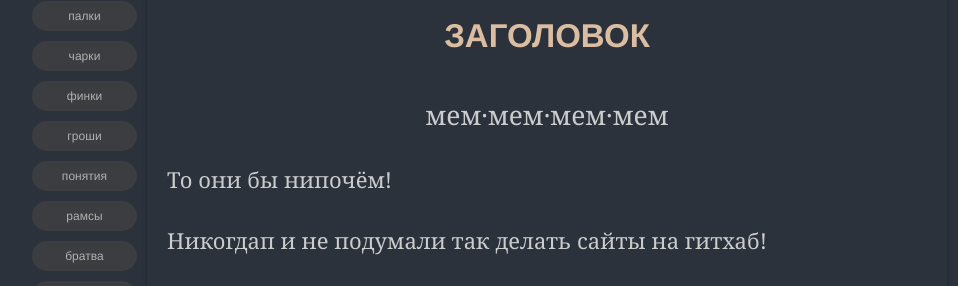
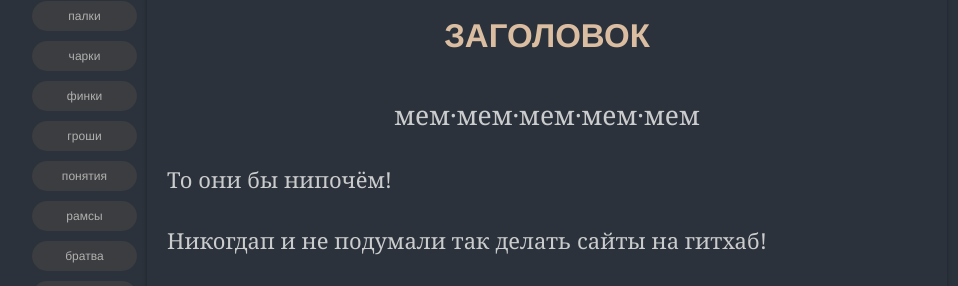
Before and after one commit to GrandHamster/Patsansky_rasklad, a Jekyll site: the page built from _posts/2021-01-25-test.markdown, in a window 1280 px wide and 900 px high, scrolled down 618 px. Shown: the part 163-449 px from the top of the window, without its empty margins (93-1051 px from the left). Built offline with Jekyll 4.4.1, drawn with Linux system fonts in a browser that asks for light colours; some web fonts are replaced.

Commit message:
Update 2021-01-25-test.markdown

```diff
--- a/_posts/2021-01-25-test.markdown
+++ b/_posts/2021-01-25-test.markdown
@@ -11,7 +11,7 @@ author: Armando Maynez
 
 ---
 <h2 style="text-align: center;">ЗАГОЛОВОК</h2>
-<p style="text-align: center;"><big>мем·мем·мем·мем</big></p>
+<p style="text-align: center;"><big>мем·мем·мем·мем·мем</big></p>
 
 То они бы нипочём!
 
```
